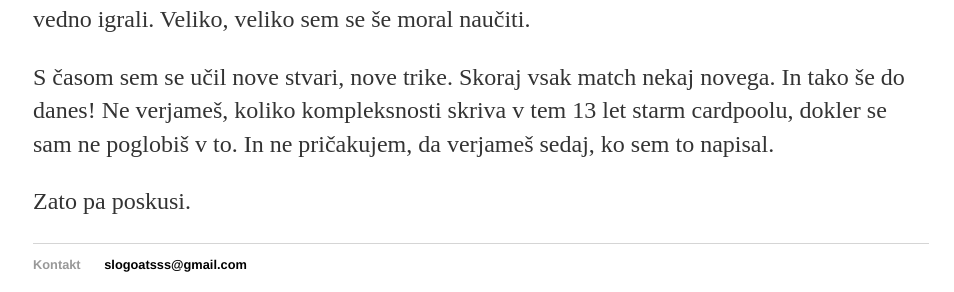
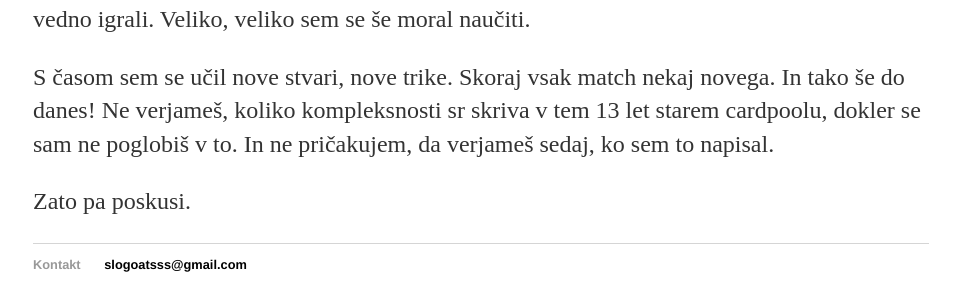
Before and after one commit to slogoatsss/slogoatsss.github.io, a Jekyll site: the page built from _posts/2018-09-18-Iz-Mete-v-Goate.md, in a window 1280 px wide. Shown: the part 1591-1883 px from the top of the page, without its empty margins (159-1113 px from the left). Built offline with Jekyll 4.4.1, drawn with Linux system fonts in a browser that asks for light colours.

Commit message:
grammar errors

```diff
--- a/_posts/2018-09-18-Iz-Mete-v-Goate.md
+++ b/_posts/2018-09-18-Iz-Mete-v-Goate.md
@@ -29,6 +29,6 @@ V Goatih ni unbreakable boardov, večkratnih effect / spell / trap negacij, čez
 
 In tako sem se pridno in počasi poglabljal v Goat Format. Nekoč je Jaka prinesel še en drugi deck, ki ni bil podoben prejšnjemu – igral je namreč obilico level 4 pošasti z močnim napadom in me nasekal še z njim. Takrat sem komaj zares dojel, da je bil to včasih pravi Yu-Gi-Oh! Format z obilico različnih deckov, ne le “goat control mirror”, kot smo do takrat vedno igrali. Veliko, veliko sem se še moral naučiti.
 
-S časom sem se učil nove stvari, nove trike. Skoraj vsak match nekaj novega. In tako še do danes! Ne verjameš, koliko kompleksnosti skriva v tem 13 let starm cardpoolu, dokler se sam ne poglobiš v to. In ne pričakujem, da verjameš sedaj, ko sem to napisal.
+S časom sem se učil nove stvari, nove trike. Skoraj vsak match nekaj novega. In tako še do danes! Ne verjameš, koliko kompleksnosti sr skriva v tem 13 let starem cardpoolu, dokler se sam ne poglobiš v to. In ne pričakujem, da verjameš sedaj, ko sem to napisal.
 
 Zato pa poskusi.
```
